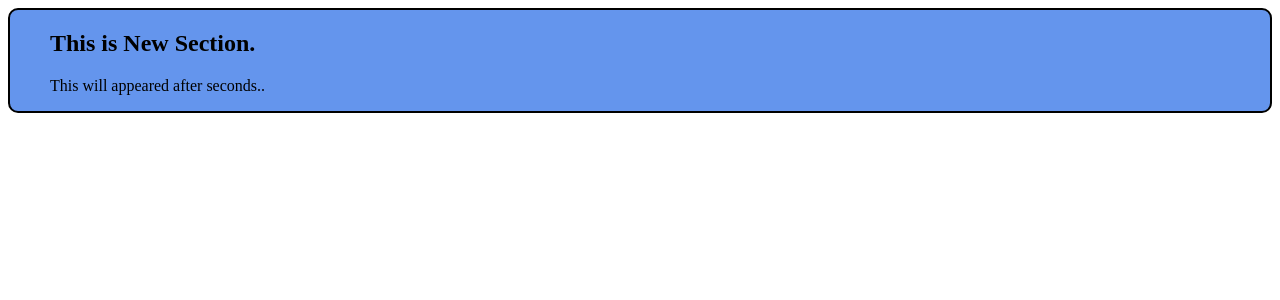
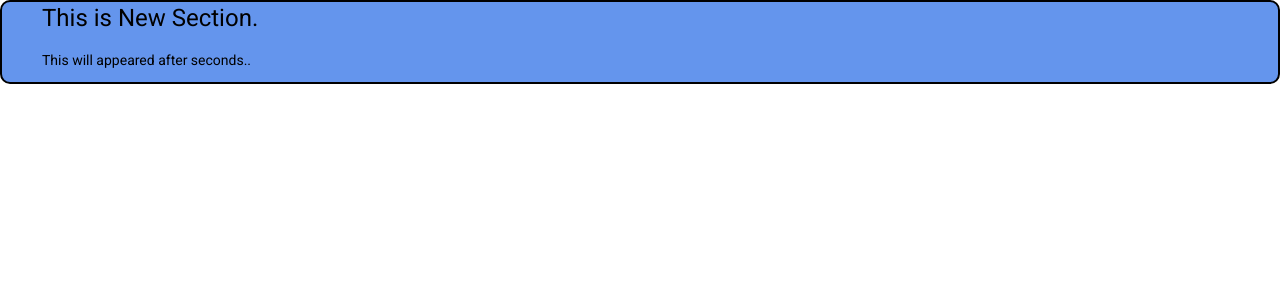
Before and after one commit to Kprasannatradexa/Angular-Practice, an Angular app: page / in a window 1280 px wide. Shown: the top 300 px of the page. Built offline with nearby package versions, Linux system fonts and the light colour scheme.

Commit message:
Angular material added.

```diff
--- a/angular.json
+++ b/angular.json
@@ -28,6 +28,7 @@
               "src/assets"
             ],
             "styles": [
+              "@angular/material/prebuilt-themes/indigo-pink.css",
               "src/styles.scss"
             ],
             "scripts": []
@@ -96,6 +97,7 @@
               "src/assets"
             ],
             "styles": [
+              "@angular/material/prebuilt-themes/indigo-pink.css",
               "src/styles.scss"
             ],
             "scripts": []
--- a/package.json
+++ b/package.json
@@ -10,11 +10,13 @@
   },
   "private": true,
   "dependencies": {
-    "@angular/animations": "^14.2.0",
+    "@angular/animations": "^14.2.12",
+    "@angular/cdk": "^15.1.2",
     "@angular/common": "^14.2.0",
     "@angular/compiler": "^14.2.0",
     "@angular/core": "^14.2.0",
     "@angular/forms": "^14.2.0",
+    "@angular/material": "^15.1.2",
     "@angular/platform-browser": "^14.2.0",
     "@angular/platform-browser-dynamic": "^14.2.0",
     "@angular/router": "^14.2.0",
--- a/src/app/app.module.ts
+++ b/src/app/app.module.ts
@@ -5,6 +5,7 @@
 import { AppComponent } from './app.component';
 import { StructuralComponent } from './structural/structural.component';
 import { HideAfterDirective } from './directives/hide-after.directive';
+import { NoopAnimationsModule } from '@angular/platform-browser/animations';
 
 @NgModule({
   declarations: [
@@ -14,7 +15,8 @@
   ],
   imports: [
     BrowserModule,
-    AppRoutingModule
+    AppRoutingModule,
+    NoopAnimationsModule
   ],
   providers: [],
   bootstrap: [AppComponent]
--- a/src/index.html
+++ b/src/index.html
@@ -6,8 +6,11 @@
   <base href="/">
   <meta name="viewport" content="width=device-width, initial-scale=1">
   <link rel="icon" type="image/x-icon" href="favicon.ico">
+  <link rel="preconnect" href="https://fonts.gstatic.com">
+  <link href="https://fonts.googleapis.com/css2?family=Roboto:wght@300;400;500&display=swap" rel="stylesheet">
+  <link href="https://fonts.googleapis.com/icon?family=Material+Icons" rel="stylesheet">
 </head>
-<body>
+<body class="mat-typography">
   <app-root></app-root>
 </body>
 </html>
--- a/src/styles.scss
+++ b/src/styles.scss
@@ -1 +1,4 @@
 /* You can add global styles to this file, and also import other style files */
+
+html, body { height: 100%; }
+body { margin: 0; font-family: Roboto, "Helvetica Neue", sans-serif; }
```
Also changed, not shown: 1 other file (tests, documents, lock files or other folders).
